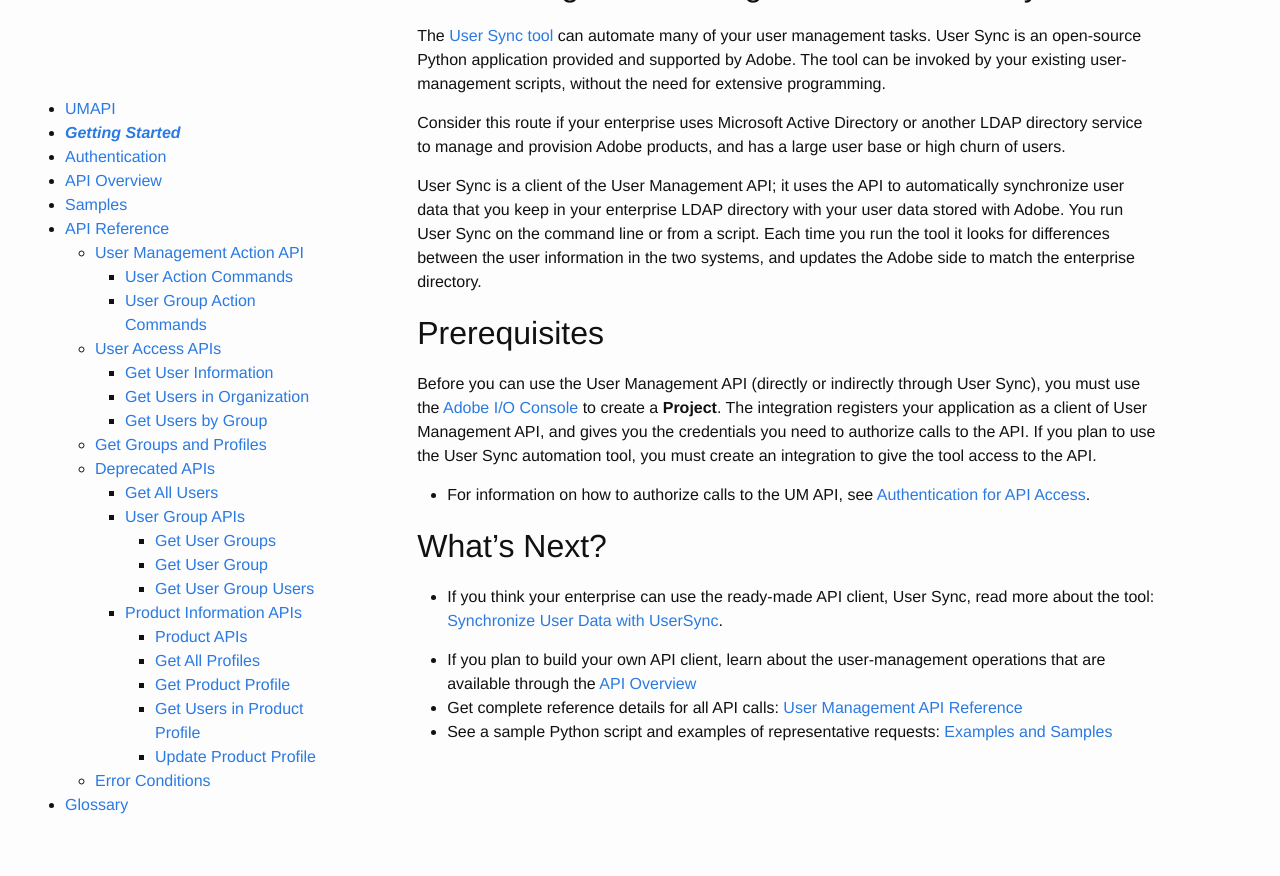
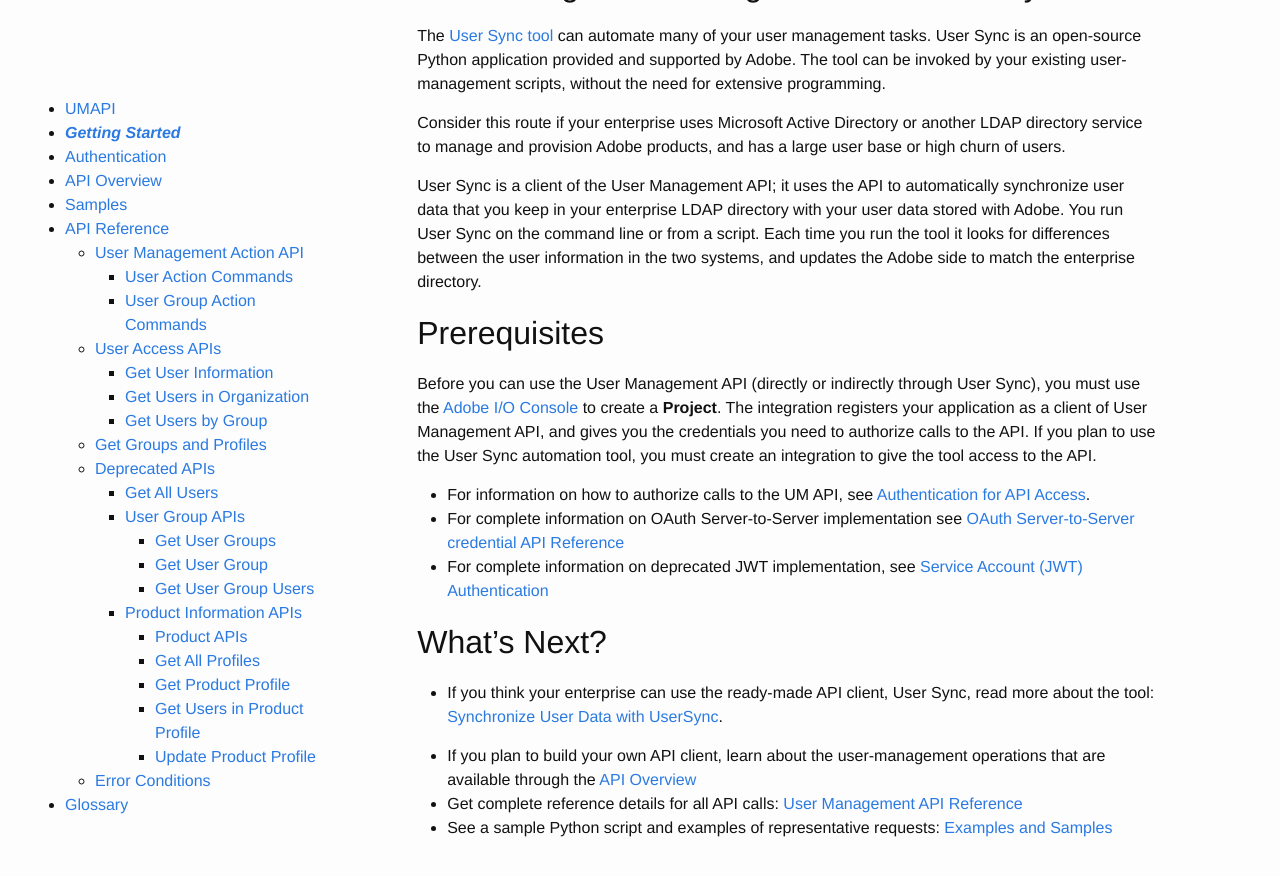
Before and after one commit to adobe-apiplatform/umapi-documentation, a Jekyll site: the page built from docs/en/getstarted.md, in a window 1280 px wide and 900 px high, scrolled down 1553 px. Shown: the top 876 px of the window. Built offline with Jekyll 4.4.1, drawn with Linux system fonts in a browser that asks for light colours.

Commit message:
Update getstarted.md

```diff
--- a/docs/en/getstarted.md
+++ b/docs/en/getstarted.md
@@ -43,6 +43,8 @@
 
 Before you can use the User Management API (directly or indirectly through User Sync), you must use the [Adobe I/O Console](https://developer.adobe.com/) to create a **Project**. The integration registers your application as a client of User Management API, and gives you the credentials you need to authorize calls to the API. If you plan to use the User Sync automation tool, you must create an integration to give the tool access to the API.
 * For information on how to authorize calls to the UM API, see [Authentication for API Access](UM_Authentication).
+* For complete information on OAuth Server-to-Server implementation see [OAuth Server-to-Server credential API Reference](https://developer.adobe.com/developer-console/docs/guides/authentication/ServerToServerAuthentication/IMS/)
+* For complete information on deprecated JWT implementation, see [Service Account (JWT) Authentication](https://developer.adobe.com/developer-console/docs/guides/authentication/JWT/)
 
 ## What's Next?
 
```
